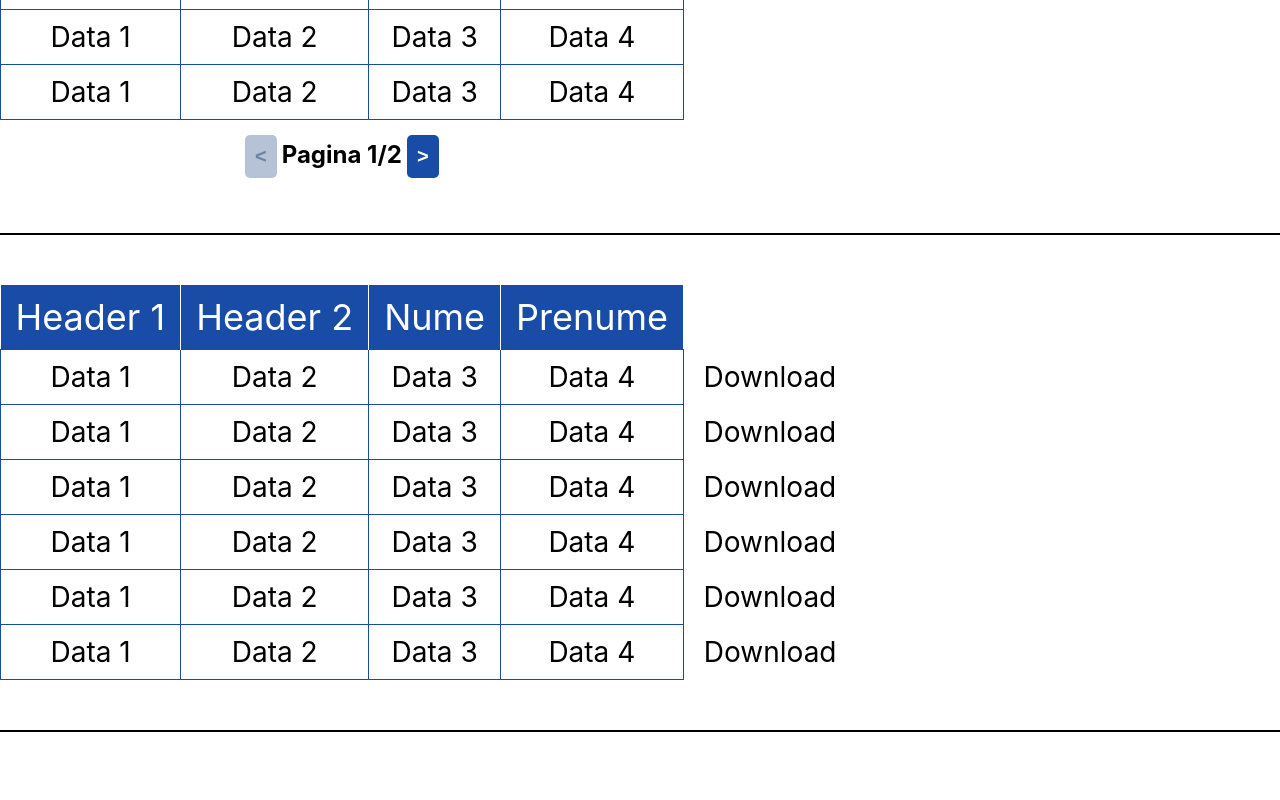
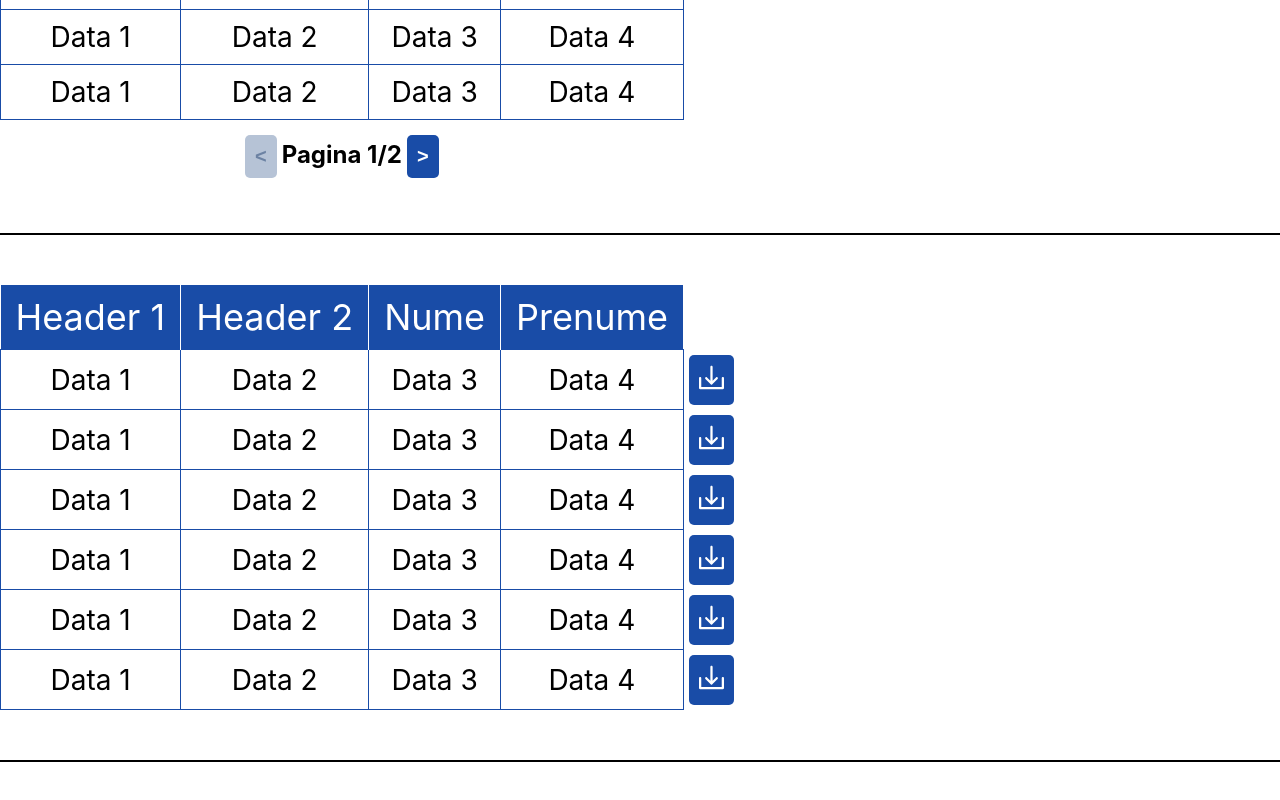
Before and after one commit to atanasovRazvan/bachelors-management-system, a React (Create React App) app: page / in a window 1280 px wide. Shown: the part 1918-2718 px from the top of the page. Built offline with nearby package versions, Linux system fonts and the light colour scheme.

Commit message:
icon button

```diff
--- a/src/button/button.jsx
+++ b/src/button/button.jsx
@@ -12,7 +12,11 @@ const Button = ({ action = () => {console.log("clicked")}, disabled, active, var
 
     return(
         <button className={classes} disabled={disabled} onClick={action}>
-            {value}
+            { variant === "icon" ?
+                <img src={value} alt={"Custom Image"} width={25} height={25}/>
+                :
+                value
+            }
         </button>
     );
 }
--- a/src/table/table.jsx
+++ b/src/table/table.jsx
@@ -1,6 +1,7 @@
 import './table.scss'
 import Button from "../button/button";
 import {useEffect, useState} from "react";
+import downloadSVG from '../utils/download.svg';
 
 const Table = ( {headers = [], data = [], paginated = false, download = false} ) => {
 
@@ -59,6 +60,7 @@ const Table = ( {headers = [], data = [], paginated = false, download = false} )
                   { displayData.map((set) => (
                       <tr>
                           { set.map(value => <td>{value}</td>) }
+                          { download ? <Button variant="icon" value={downloadSVG} /> : ''}
                       </tr>
                   ))}
               </tbody>
--- a/src/table/table.scss
+++ b/src/table/table.scss
@@ -26,15 +26,6 @@
     border-left: 1px solid white;
   }
 
-  &-download{
-    tr:after{
-      content: "Download";
-      position: relative;
-      top: 10px;
-      left: 20px;
-    }
-  }
-
 }
 
 .table td {
```
Also changed, not shown: src/utils/download.svg (added).
